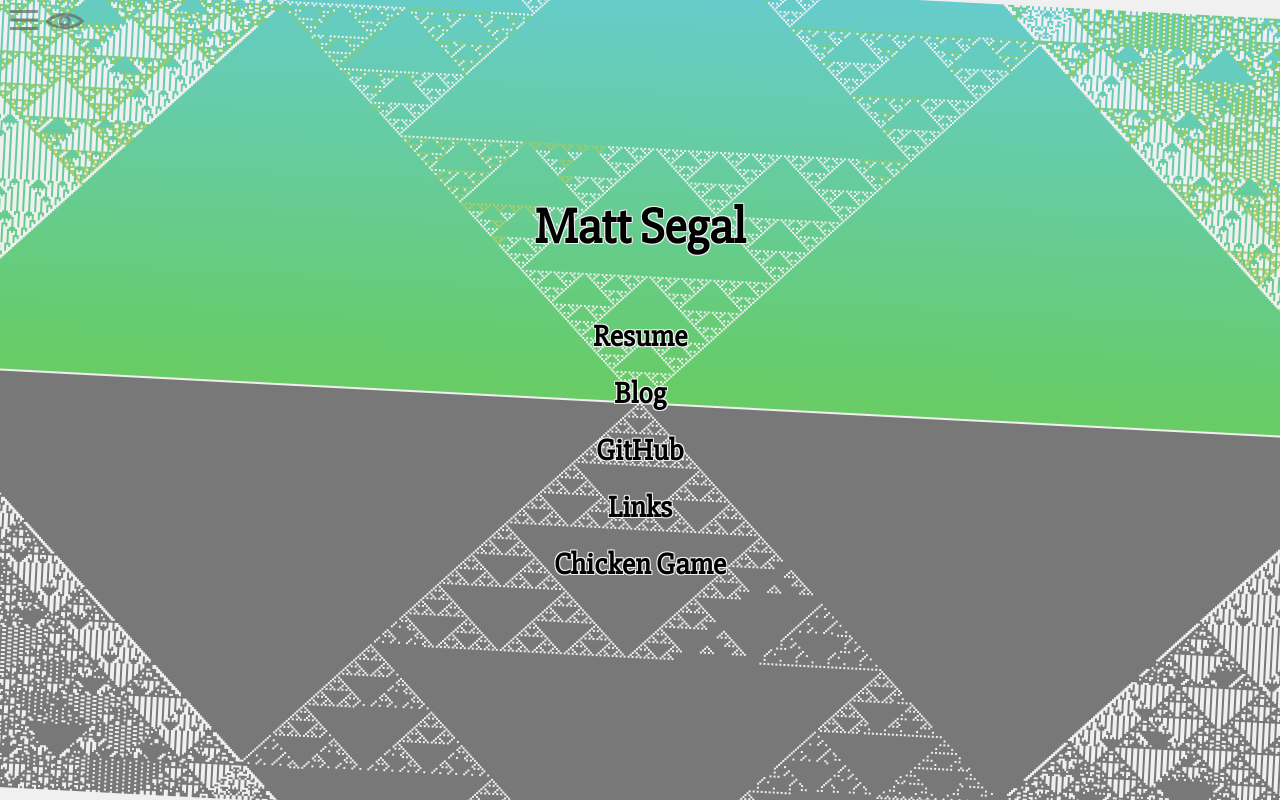
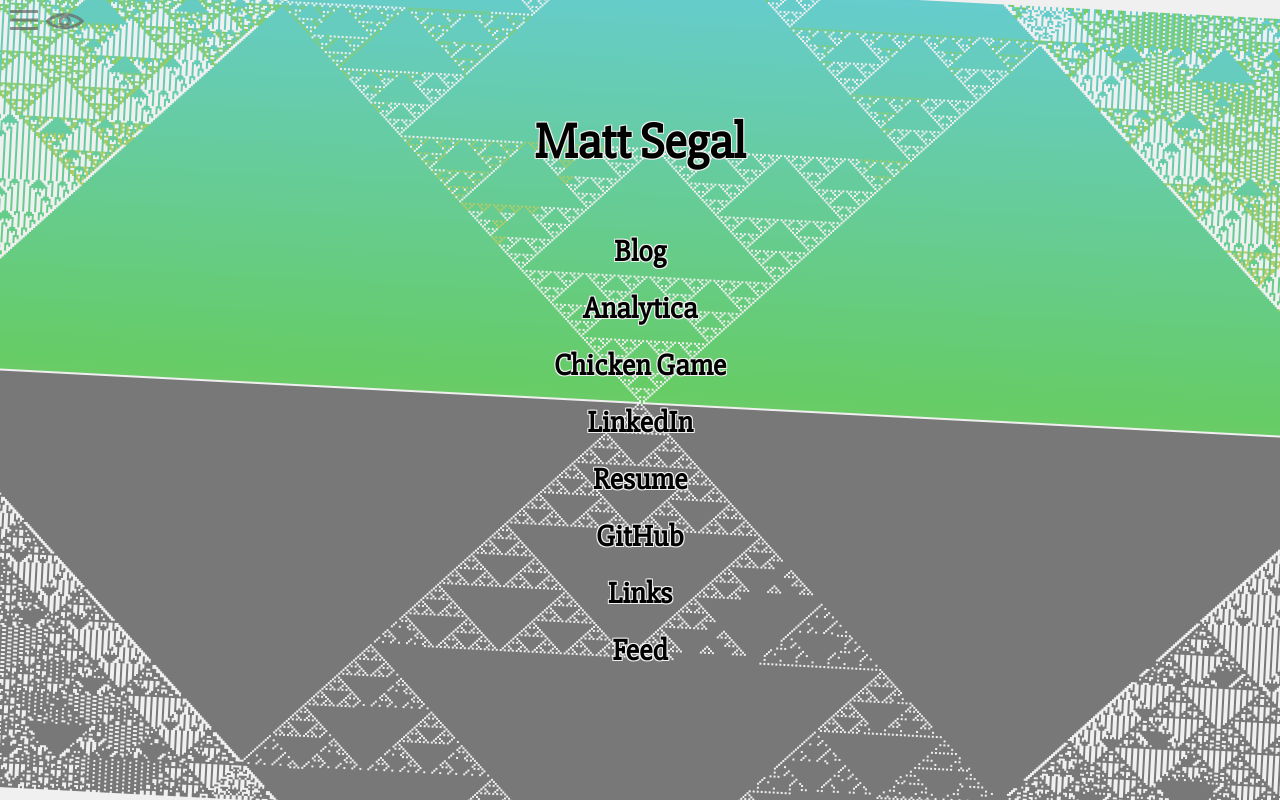
Before and after one commit to MattSegal/mattsegal.github.io, a website built with webpack: page index.html in a window 1280 px wide. Built offline with nearby package versions, Linux system fonts and the light colour scheme.

Commit message:
add analytica

```diff
--- a/index.html
+++ b/index.html
@@ -17,13 +17,14 @@
     <div id="content">
       <h1>Matt Segal</h1>
       <ul>
+        <li><a href="https://mattsegal.dev/">Blog</a></li>
+        <li><a href="https://analytica.live/">Analytica</a></li>
+        <li><a href="https://mattsegal.github.io/chicken-game/">Chicken Game</a></li>
+        <li><a href="https://www.linkedin.com/in/matthew-segal-aa132093/">LinkedIn</a></li>
         <li><a href="https://mattsegal.github.io/resume/">Resume</a></li>
-        <li><a href="https://mattsegal.dev/">Blog</a></li>
         <li><a href="https://github.com/MattSegal">GitHub</a></li>
         <li><a href="https://links.mattsegal.com.au/">Links</a></li>
-        <li>
-          <a href="https://mattsegal.github.io/chicken-game/">Chicken Game</a>
-        </li>
+        <li><a href="https://feed.mattsegal.com.au/">Feed</a></li>
       </ul>
     </div>
     <div id="navbar-btn"></div>
```
